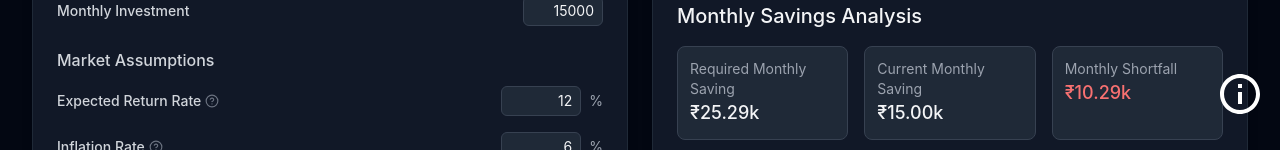
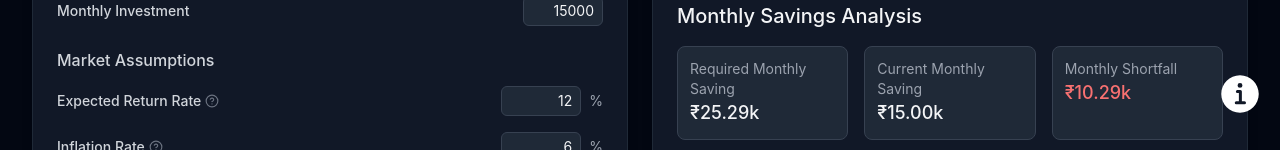
Before and after one commit to mdalkama689/retirement_planner, a React (Vite) app: page / in a window 1280 px wide. Shown: the part 650-800 px from the top of the page. Built offline with nearby package versions, Linux system fonts and the light colour scheme.

Commit message:
chnage icon

```diff
--- a/src/components/share/TabShare.tsx
+++ b/src/components/share/TabShare.tsx
@@ -1,7 +1,6 @@
 import { useState } from "react";
+import { IoLogoWhatsapp } from "react-icons/io";
 import { IoInformationCircle } from "react-icons/io5";
-import { IoLogoWhatsapp } from "react-icons/io";
-import { MdOutlineInfo } from "react-icons/md";
 import { Link } from "react-router-dom";
 
 const TabShare = () => {
@@ -45,7 +44,7 @@ const TabShare = () => {
           </Link>
         </div>
 
-        <MdOutlineInfo
+        <IoInformationCircle
           size={48}
           className="cursor-pointer absolute right-0 transition-transform duration-300 transform hover:scale-110 text-white"
         />
```
